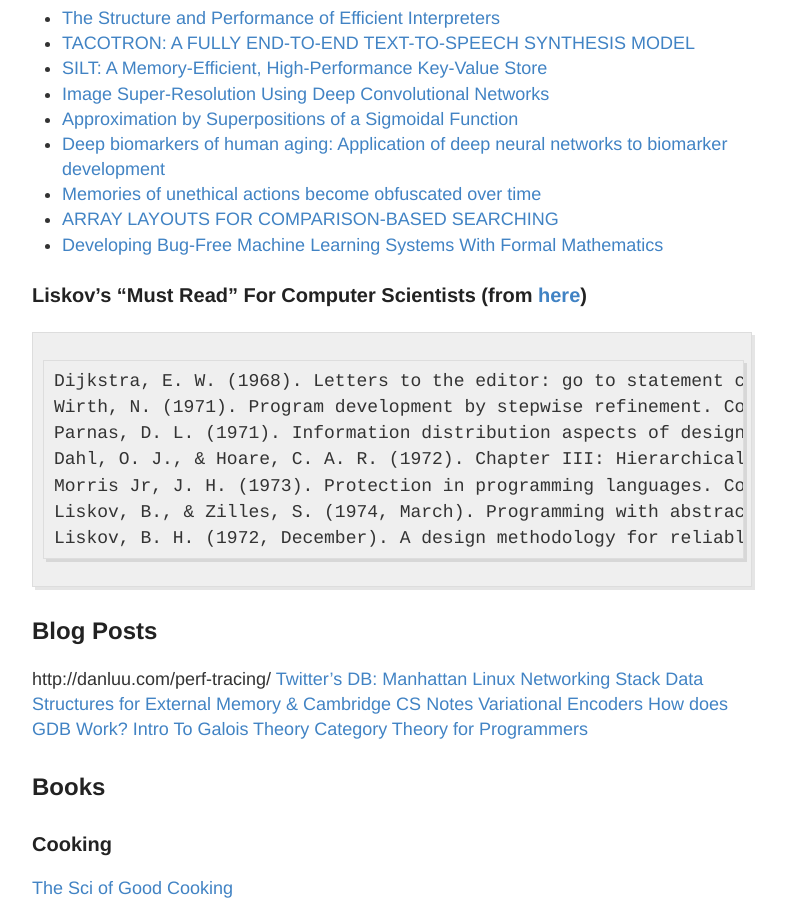
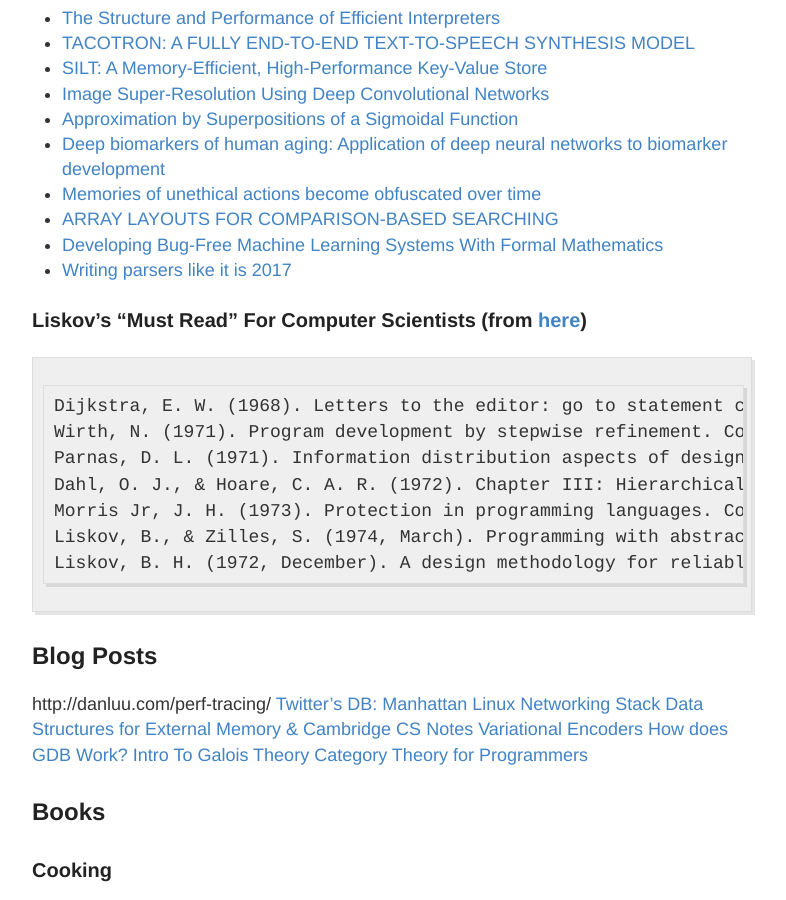
Before and after one commit to RONNCC/ronncc.github, a Jekyll site: the page built from _posts/2015-12-25-ReadingList.md, in a window 1280 px wide and 900 px high, scrolled down 1077 px. Shown: the whole window, without its empty margins (248-1034 px from the left). Built offline with Jekyll 4.4.1, drawn with Linux system fonts in a browser that asks for light colours; comment, search, counter and statistics services are not loaded.

Commit message:
Updated 2015-12-25-ReadingList.md

```diff
--- a/_posts/2015-12-25-ReadingList.md
+++ b/_posts/2015-12-25-ReadingList.md
@@ -50,7 +50,7 @@
 - [Memories of unethical actions become obfuscated over time](http://www.pnas.org/content/early/2016/05/11/1523586113.full)
 - [ARRAY LAYOUTS FOR COMPARISON-BASED SEARCHING](https://arxiv.org/ftp/arxiv/papers/1509/1509.05053.pdf)
 - [Developing Bug-Free Machine Learning Systems With Formal Mathematics](https://arxiv.org/abs/1706.08605)
-
+- [Writing parsers like it is 2017](http://spw17.langsec.org/papers/chifflier-parsing-in-2017.pdf)
 
 ### Liskov's "Must Read" For Computer Scientists (from [here](http://jpirker.com/hlf16-liskovs-reading-list-for-computer-scientists/))
 
```
